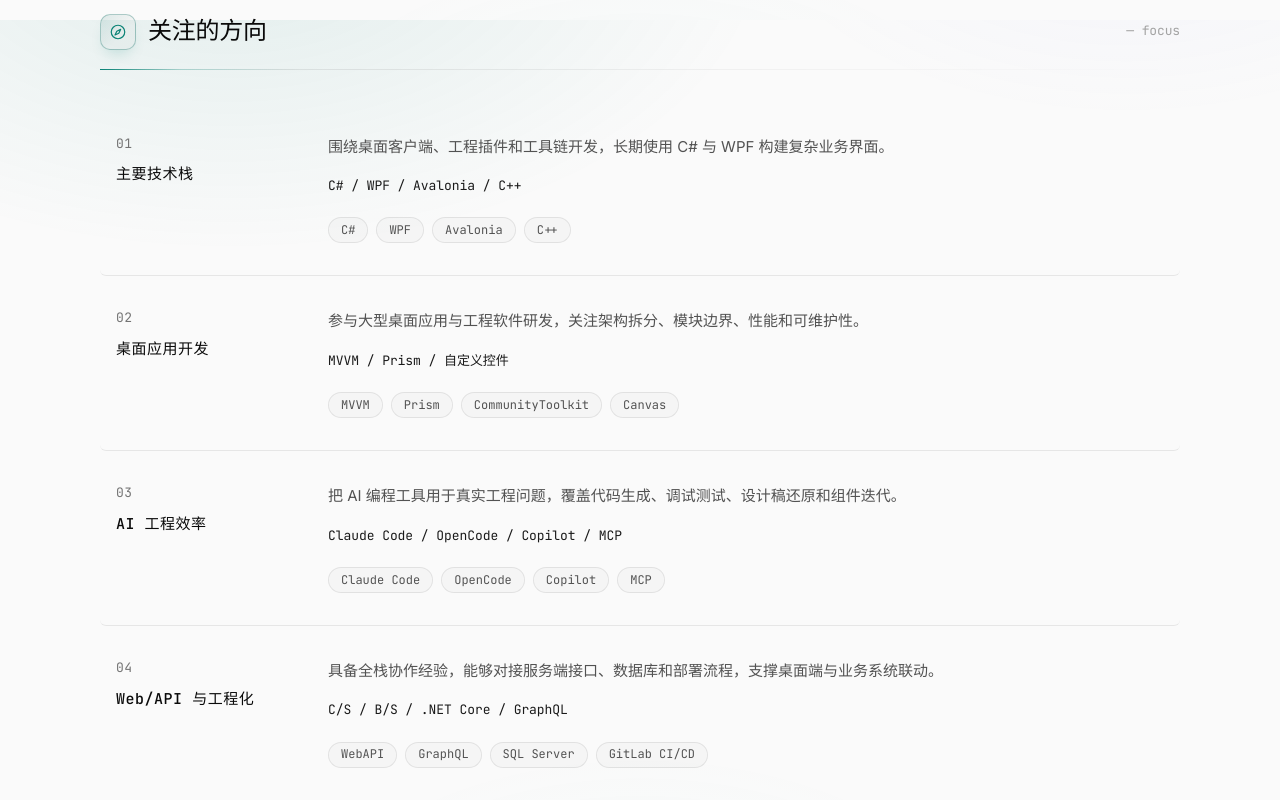
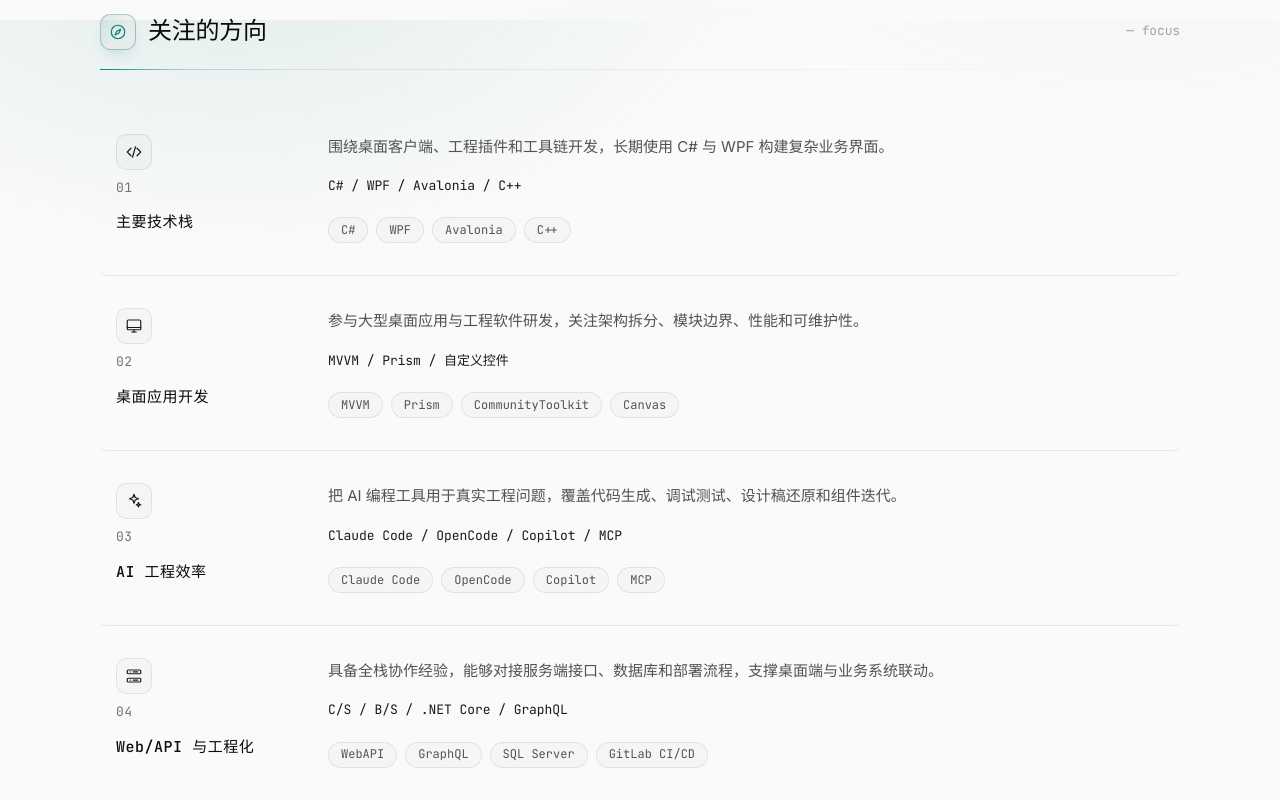
Before and after one commit to ViewSuSu/MyPersonalWebsite, a Vue app in the folder Frontend/: page / in a window 1280 px wide. Shown: the part 1580-2380 px from the top of the page. Built offline with nearby package versions, Linux system fonts and the light colour scheme.

Commit message:
关注的方向 加图标徽章
- FocusArea 增 icon 字段 (stack/desktop/ai/api)
- HomeView 索引列渲染 36x36 SVG 徽章
- hover 变 accent 色 + translateY(-1px)

```diff
--- a/Frontend/src/services/profileApi.ts
+++ b/Frontend/src/services/profileApi.ts
@@ -61,6 +61,7 @@
       description: '围绕桌面客户端、工程插件和工具链开发，长期使用 C# 与 WPF 构建复杂业务界面。',
       points: ['熟悉 WPF / Avalonia 桌面端开发', '熟悉 MVVM、Prism、CommunityToolkit 等常用框架', '有自定义控件、组件库和工程工具平台开发经验'],
       keywords: ['C#', 'WPF', 'Avalonia', 'C++'],
+      icon: 'stack',
     },
     {
       title: '桌面应用开发',
@@ -68,6 +69,7 @@
       description: '参与大型桌面应用与工程软件研发，关注架构拆分、模块边界、性能和可维护性。',
       points: ['负责 WPF 桌面应用架构设计与模块化开发', '处理复杂交互、动态加载、缓存和列表渲染性能问题', '沉淀 TreeView、进度条、Canvas 绘图等可复用组件'],
       keywords: ['MVVM', 'Prism', 'CommunityToolkit', 'Canvas'],
+      icon: 'desktop',
     },
     {
       title: 'AI 工程效率',
@@ -75,6 +77,7 @@
       description: '把 AI 编程工具用于真实工程问题，覆盖代码生成、调试测试、设计稿还原和组件迭代。',
       points: ['使用 AI 辅助代码生成、优化、调试与测试', '通过 Figma 原型还原到 WPF 界面，提高前后端对接效率', '将 AI 能力融入开源组件设计与迭代流程'],
       keywords: ['Claude Code', 'OpenCode', 'Copilot', 'MCP'],
+      icon: 'ai',
     },
     {
       title: 'Web/API 与工程化',
@@ -82,6 +85,7 @@
       description: '具备全栈协作经验，能够对接服务端接口、数据库和部署流程，支撑桌面端与业务系统联动。',
       points: ['熟悉 HTTP / GraphQL / WebAPI 接口开发与联调', '熟悉 MySQL、SQL Server 与数据结构设计', '熟悉 Git 工作流、NuGet 组件封装和 GitLab CI/CD'],
       keywords: ['WebAPI', 'GraphQL', 'SQL Server', 'GitLab CI/CD'],
+      icon: 'api',
     },
   ],
   openSourceProjects: [
--- a/Frontend/src/style.css
+++ b/Frontend/src/style.css
@@ -784,7 +784,42 @@
 }
 
 .about-row .index {
-  font-family: var(--font-mono);
+  display: flex;
+  flex-direction: column;
+  gap: var(--space-2);
+  font-family: var(--font-mono);
+  color: var(--ink-soft);
+  font-size: var(--fs-13);
+  letter-spacing: 0.04em;
+}
+
+.about-row .focus-icon {
+  display: inline-flex;
+  align-items: center;
+  justify-content: center;
+  width: 36px;
+  height: 36px;
+  border-radius: 10px;
+  border: 1px solid var(--line);
+  background: var(--surface);
+  color: var(--ink-2);
+  transition: color var(--t), border-color var(--t), background var(--t), transform var(--t);
+}
+
+.about-row .focus-icon svg {
+  width: 18px;
+  height: 18px;
+}
+
+.about-row:hover .focus-icon {
+  color: var(--accent);
+  border-color: var(--accent);
+  background: var(--bg);
+  transform: translateY(-1px);
+}
+
+.about-row .focus-num {
+  display: inline-block;
   color: var(--ink-soft);
   font-size: var(--fs-13);
   letter-spacing: 0.04em;
@@ -792,7 +827,7 @@
 
 .about-row .index strong {
   display: block;
-  margin-top: var(--space-2);
+  margin-top: var(--space-1);
   color: var(--ink);
   font-size: var(--fs-15);
   font-weight: var(--fw-medium);
--- a/Frontend/src/types/profile.ts
+++ b/Frontend/src/types/profile.ts
@@ -63,7 +63,10 @@
   description: string
   points: string[]
   keywords: string[]
+  icon?: FocusAreaIcon
 }
+
+export type FocusAreaIcon = 'stack' | 'desktop' | 'ai' | 'api'
 
 export interface Project {
   name: string
--- a/Frontend/src/views/HomeView.vue
+++ b/Frontend/src/views/HomeView.vue
@@ -145,9 +145,51 @@
           v-for="(area, i) in profile.focusAreas"
           :key="area.title"
           class="about-row"
+          :data-icon="area.icon"
         >
           <div class="index">
-            <span>{{ String(i + 1).padStart(2, '0') }}</span>
+            <span class="focus-icon" aria-hidden="true">
+              <svg
+                v-if="area.icon === 'stack'"
+                viewBox="0 0 24 24" fill="none" stroke="currentColor"
+                stroke-width="1.6" stroke-linecap="round" stroke-linejoin="round"
+              >
+                <polyline points="8 7 3 12 8 17" />
+                <polyline points="16 7 21 12 16 17" />
+                <line x1="14" y1="5" x2="10" y2="19" />
+              </svg>
+              <svg
+                v-else-if="area.icon === 'desktop'"
+                viewBox="0 0 24 24" fill="none" stroke="currentColor"
+                stroke-width="1.6" stroke-linecap="round" stroke-linejoin="round"
+              >
+                <rect x="3" y="4" width="18" height="13" rx="1.5" />
+                <line x1="3" y1="14" x2="21" y2="14" />
+                <line x1="9" y1="20" x2="15" y2="20" />
+                <line x1="12" y1="17" x2="12" y2="20" />
+              </svg>
+              <svg
+                v-else-if="area.icon === 'ai'"
+                viewBox="0 0 24 24" fill="none" stroke="currentColor"
+                stroke-width="1.6" stroke-linecap="round" stroke-linejoin="round"
+              >
+                <path d="M12 3l1.6 4.4L18 9l-4.4 1.6L12 15l-1.6-4.4L6 9l4.4-1.6L12 3Z" />
+                <path d="M18 14l.8 2.2L21 17l-2.2.8L18 20l-.8-2.2L15 17l2.2-.8L18 14Z" />
+              </svg>
+              <svg
+                v-else-if="area.icon === 'api'"
+                viewBox="0 0 24 24" fill="none" stroke="currentColor"
+                stroke-width="1.6" stroke-linecap="round" stroke-linejoin="round"
+              >
+                <rect x="3" y="4" width="18" height="5" rx="1.2" />
+                <rect x="3" y="15" width="18" height="5" rx="1.2" />
+                <line x1="7" y1="6.5" x2="7.01" y2="6.5" />
+                <line x1="7" y1="17.5" x2="7.01" y2="17.5" />
+                <line x1="11" y1="6.5" x2="17" y2="6.5" />
+                <line x1="11" y1="17.5" x2="17" y2="17.5" />
+              </svg>
+            </span>
+            <span class="focus-num mono">{{ String(i + 1).padStart(2, '0') }}</span>
             <strong>{{ area.title }}</strong>
           </div>
           <div class="body">
```
